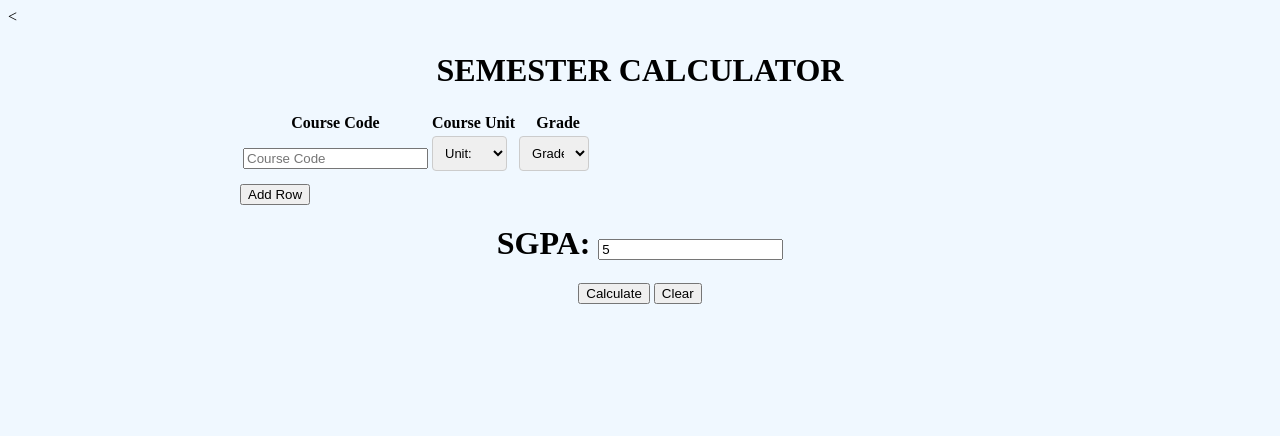
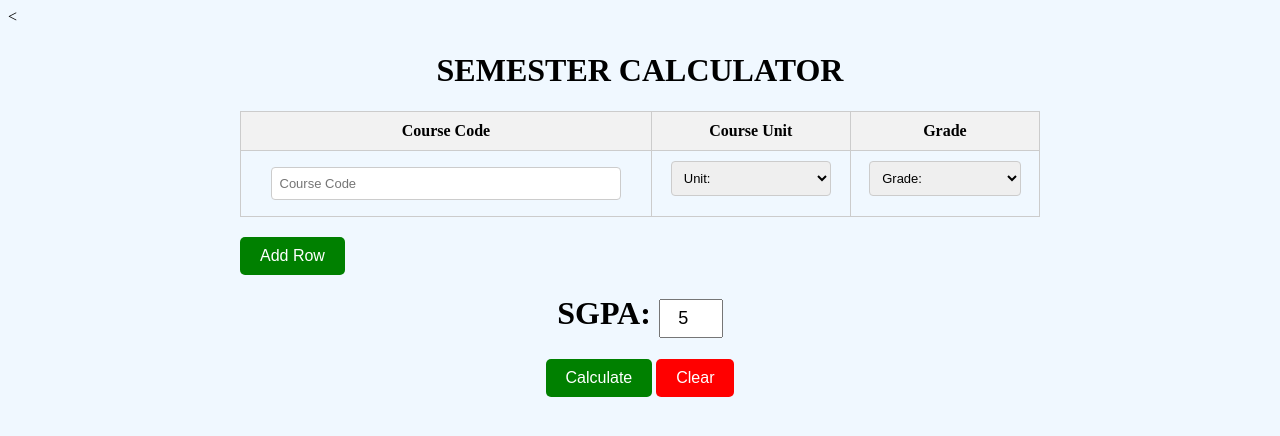
Before and after one commit to Mahmud2123/gp-cal.github.io, a website: page index.html in a window 1280 px wide. Both pictures are taken after typing "5" into the empty fields and a click on the button "Add Row". Drawn offline with Linux system fonts and the light colour scheme.

Commit message:
Update style.css

```diff
--- a/style.css
+++ b/style.css
@@ -1,5 +1,25 @@
 body {
   background: aliceblue;
+}
+
+#grade-calculator-button,
+#semester-calculator-button {
+  background-color: #4CAF50;
+  color: white;
+  border: none;
+  padding: 10px 20px;
+  font-size: 16px;
+  cursor: pointer;
+}
+
+#grade-calculator-button:hover,
+#semester-calculator-button:hover {
+  background-color: #45a049;
+}
+
+#grade-calculator-button:focus,
+#semester-calculator-button:focus {
+  outline: none;
 }
 
 .container {
@@ -12,20 +32,24 @@ h1 {
   text-align: center;
 }
 
-#grade-table {
+#grade-table,
+#semester-table {
   width: 100%;
   border-collapse: collapse;
   margin-bottom: 20px;
 }
 
 #grade-table th,
-#grade-table td {
+#grade-table td,
+#semester-table th,
+#semester-table td {
   padding: 10px;
   text-align: center;
   border: 1px solid #ccc;
 }
 
-#grade-table th {
+#grade-table th,
+#semester-table th {
   background-color: #f2f2f2;
 }
 
@@ -39,8 +63,21 @@ h1 {
   box-sizing: border-box;
   margin-bottom: 10px;
 }
+
+.course-code-input {
+  width: 90%;
+  padding: 8px;
+  font-size: 13px;
+  border-radius: 4px;
+  border: 1px solid #ccc;
+  box-sizing: border-box;
+}
+
 #btn-cal,
-#btn-clear {
+#btn-clear,
+#semester-btn-cal,
+#semester-btn-clear,
+#add-row-button {
   background: green;
   color: white;
   border: none;
@@ -49,12 +86,16 @@ h1 {
   font-size: 16px;
   cursor: pointer;
 }
-#btn-clear{
-  background:red;
+#btn-clear,
+#semester-btn-clear {
+  background: red;
 }
 
 #btn-cal:hover,
-#btn-clear:hover {
+#btn-clear:hover,
+#semester-btn-cal:hover,
+#semester-btn-clear:hover,
+#add-row-button:hover {
   background: darkgreen;
 }
 
@@ -67,7 +108,8 @@ h1 {
   margin-top: 20px;
 }
 
-#result {
+#result,
+#semester-result {
   width: 50px;
   height: 25px;
   padding: 5px;
```
